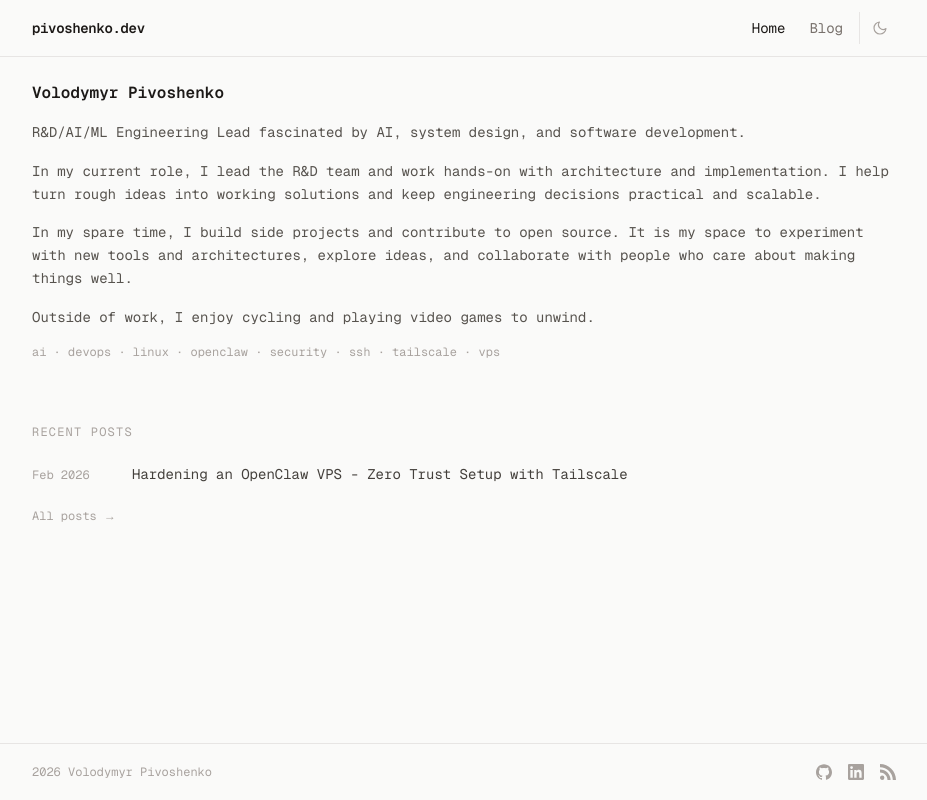
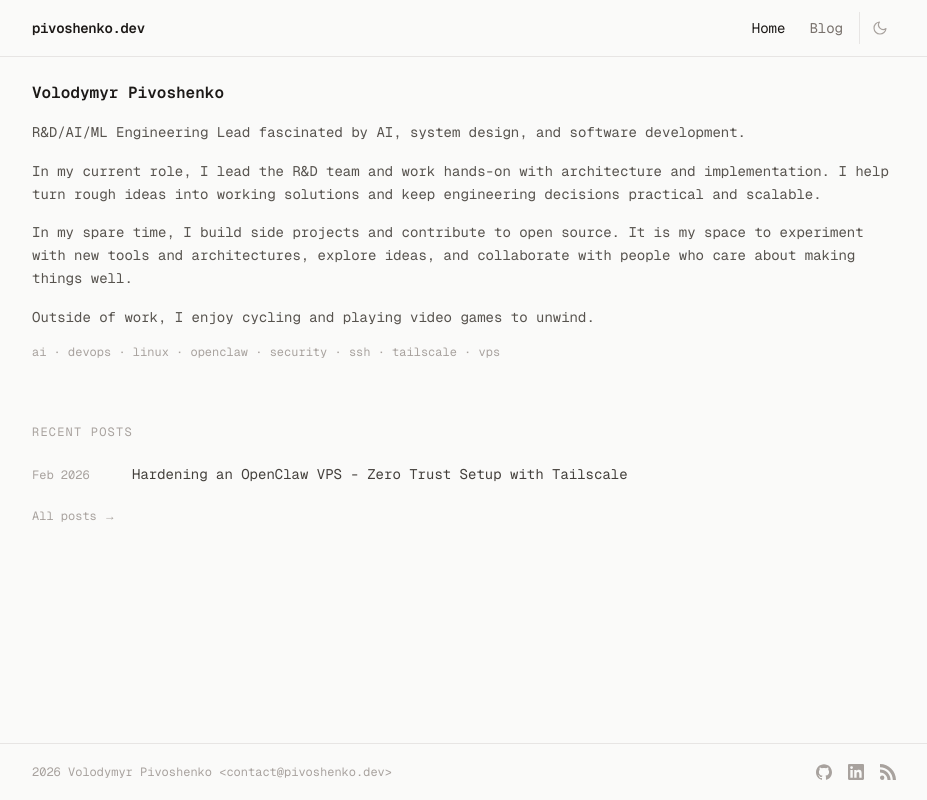
Before and after one commit to pivoshenko/pivoshenko.dev, a Next.js app: page / in a window 1280 px wide. Shown: the whole page, without its empty margins (176-1103 px from the left). Built offline with nearby package versions, Linux system fonts and the light colour scheme.

Commit message:
feat(footer): add contact email to footer text

```diff
--- a/components/footer.tsx
+++ b/components/footer.tsx
@@ -54,7 +54,7 @@ export function Footer() {
     <footer className="w-full border-t border-ui">
       <div className="max-w-4xl mx-auto px-4 h-14 flex items-center justify-between">
         <span className="type-meta fg-muted">
-          {new Date().getFullYear()} Volodymyr Pivoshenko
+          2026 Volodymyr Pivoshenko &lt;contact@pivoshenko.dev&gt;
         </span>
         <div className="flex items-center gap-4">
           {links.map((link) => (
```
